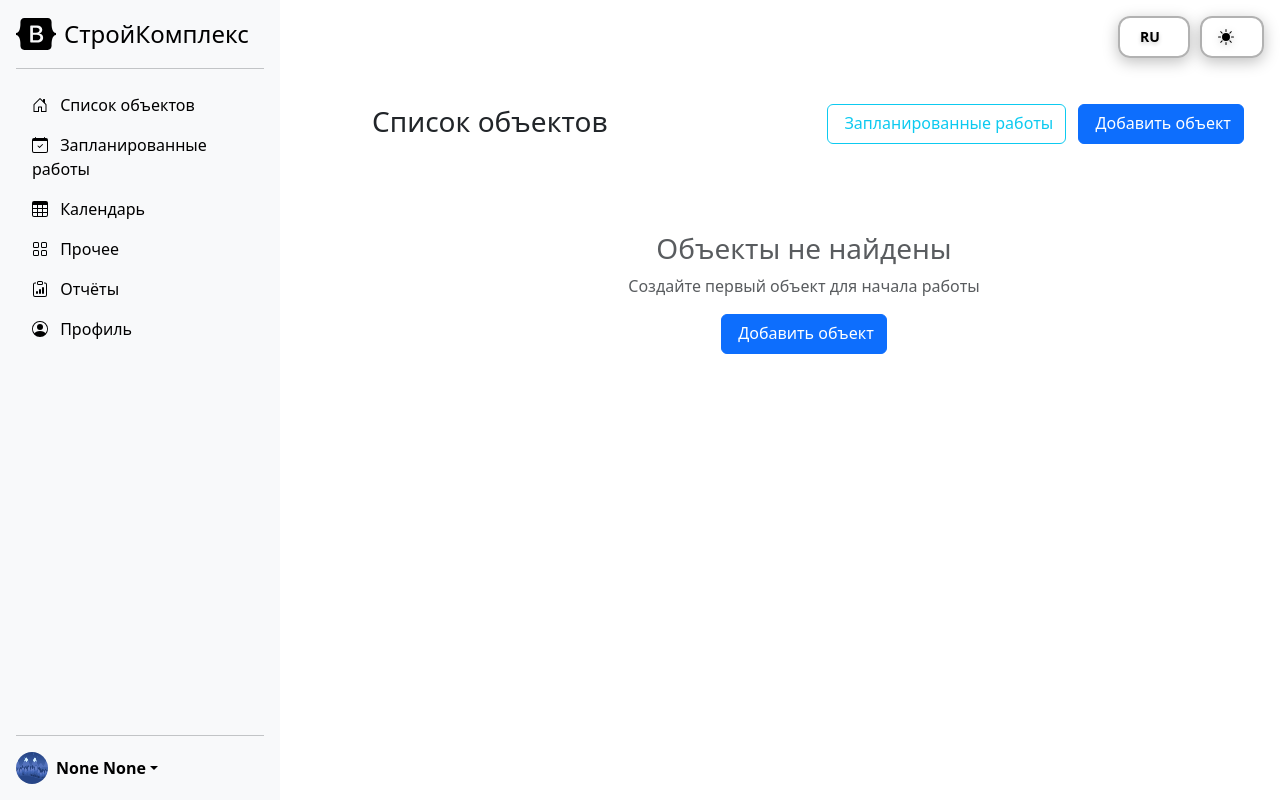
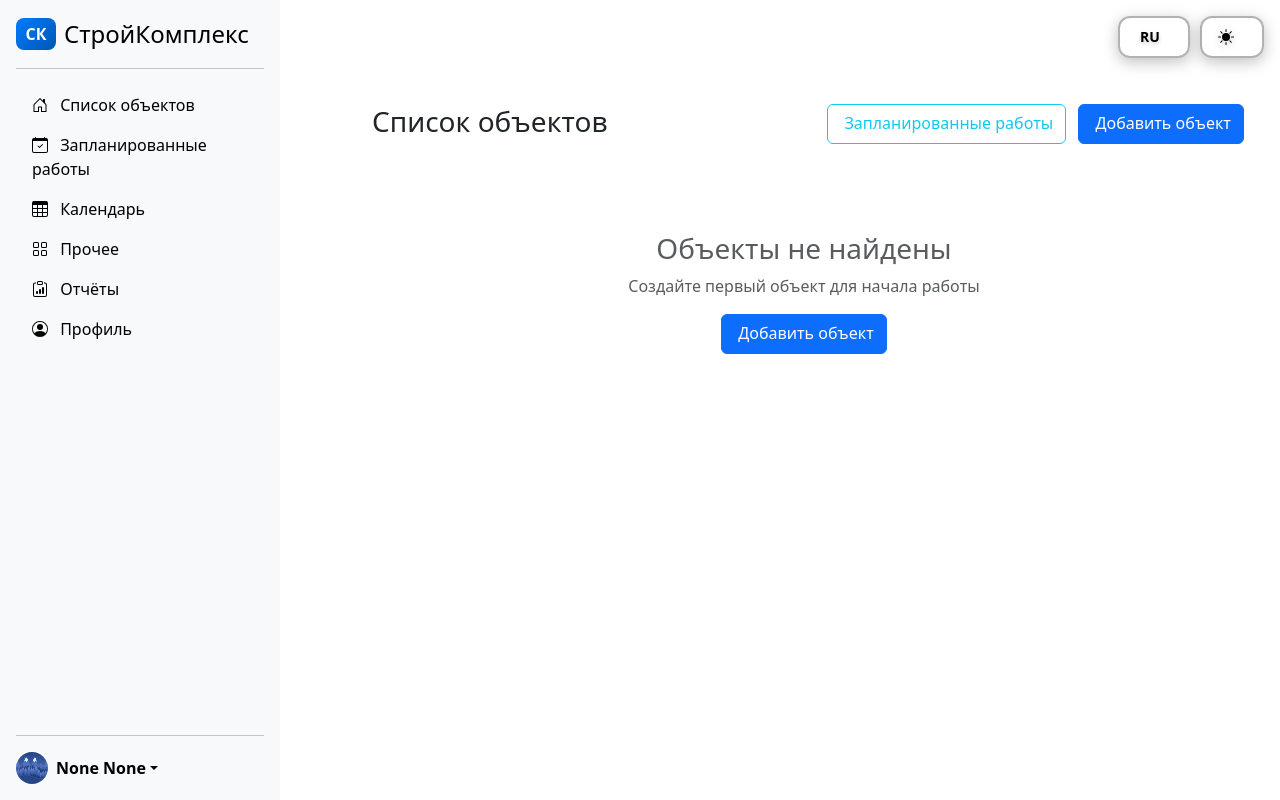
Before and after one commit to ReperXorosh/BuildApp, a Flask app: page /objects/ in a window 1280 px wide. Run offline with Flask 3, Linux system fonts and the light colour scheme; the visitor is signed in with stand-in values (Sample User, id 1); data comes from the database, SQL or seed files in the repository; data that the repository does not hold is empty; some libraries are stand-ins or nearby versions.

Commit message:
Изменяем B на СК

```diff
--- a/app/templates/main/layout.html
+++ b/app/templates/main/layout.html
@@ -552,9 +552,9 @@
     <div class="divider vertical-rule"></div>
     <div class="d-flex flex-column flex-shrink-0 p-3 bg-body-tertiary" style="width: 280px;">
                         <a href="{{ url_for('objects.object_list') }}" class="d-flex align-items-center mb-3 mb-md-0 me-md-auto link-body-emphasis text-decoration-none">
-            <svg class="bi pe-none me-2" width="40" height="32" aria-hidden="true">
-                <use xlink:href="#bootstrap"></use>
-            </svg>
+            <div class="me-2 d-flex align-items-center justify-content-center" style="width: 40px; height: 32px; background: linear-gradient(135deg, #007bff, #0056b3); border-radius: 8px; color: white; font-weight: bold; font-size: 16px;">
+                СК
+            </div>
             <span class="fs-4">СтройКомплекс</span>
         </a>
         <hr>
```
